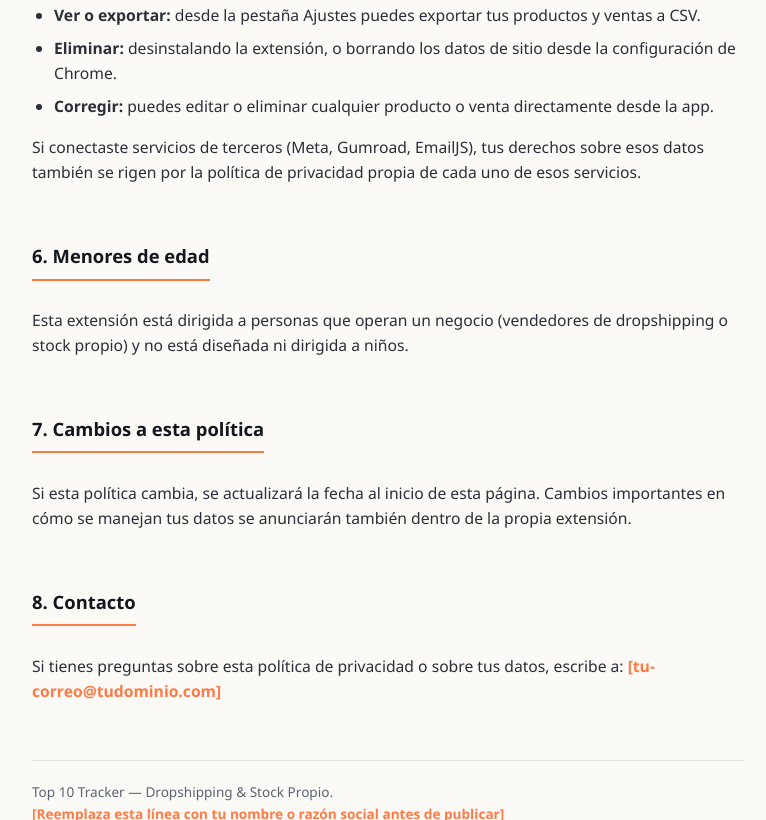
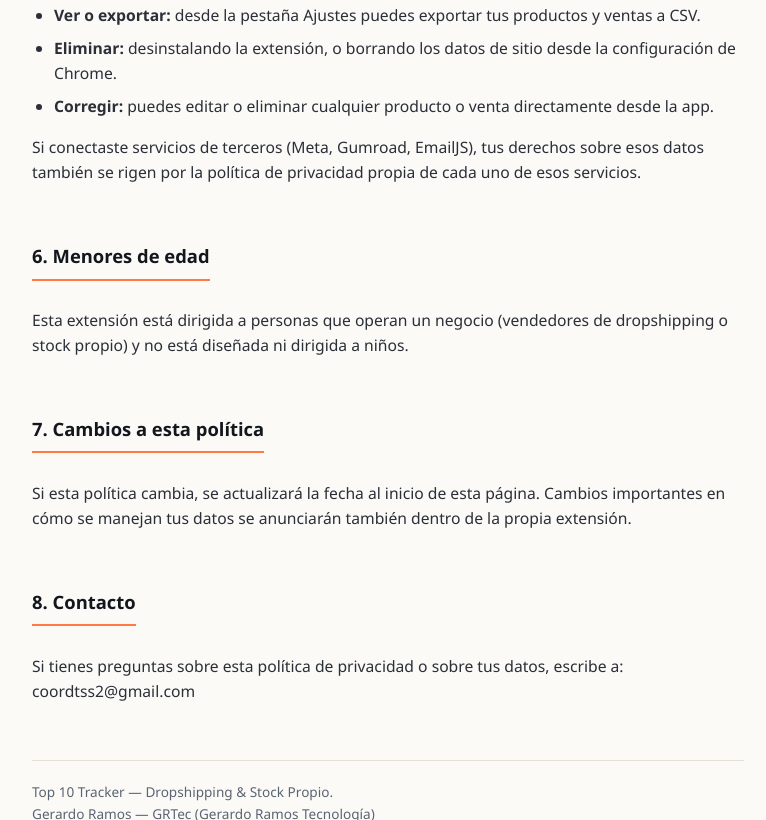
Before and after one commit to gerardoramos89/top10-dropi-extension, a browser extension: page docs/privacy-policy.html in a window 1280 px wide. Shown: the part 1980-2800 px from the top of the page, without its empty margins (252-1018 px from the left). Drawn offline with Linux system fonts and the light colour scheme.

Commit message:
Fill in privacy policy contact details
Replace the remaining placeholders (date, contact email, copyright
name) now that the page is actually live on GitHub Pages.

```diff
--- a/docs/privacy-policy.html
+++ b/docs/privacy-policy.html
@@ -43,7 +43,7 @@
 <div class="wrap">
 
   <h1>Política de Privacidad</h1>
-  <p class="subtitle">Top 10 Tracker — extensión de Chrome · Última actualización: <span class="placeholder">[FECHA]</span></p>
+  <p class="subtitle">Top 10 Tracker — extensión de Chrome · Última actualización: 9 de julio de 2026</p>
 
   <div class="box">
     <strong>Resumen en una frase:</strong> Top 10 Tracker guarda todos tus datos de productos y ventas
@@ -121,11 +121,11 @@
 
   <h2>8. Contacto</h2>
   <p>Si tienes preguntas sobre esta política de privacidad o sobre tus datos, escribe a:
-  <span class="placeholder">[tu-correo@tudominio.com]</span></p>
+  coordtss2@gmail.com</p>
 
   <div class="footer">
     Top 10 Tracker — Dropshipping &amp; Stock Propio.<br>
-    <span class="placeholder">[Reemplaza esta línea con tu nombre o razón social antes de publicar]</span>
+    Gerardo Ramos — GRTec (Gerardo Ramos Tecnología)
   </div>
 
 </div>
```
Also changed, not shown: privacy-policy.html (+3 -3 lines).
